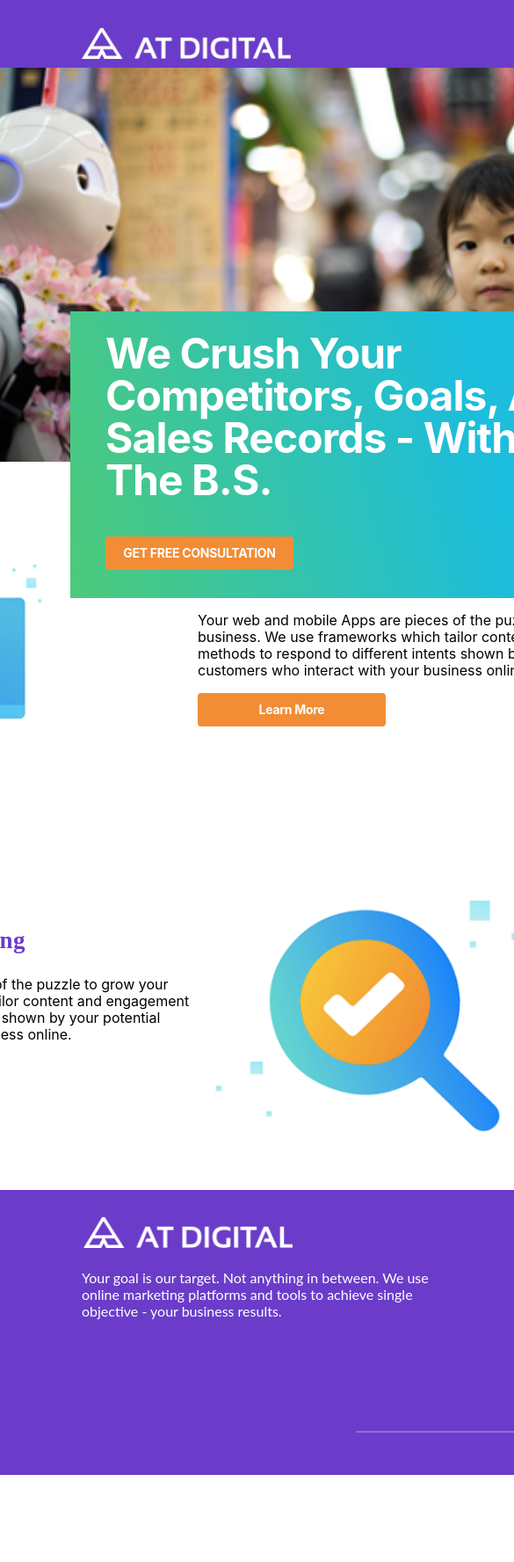
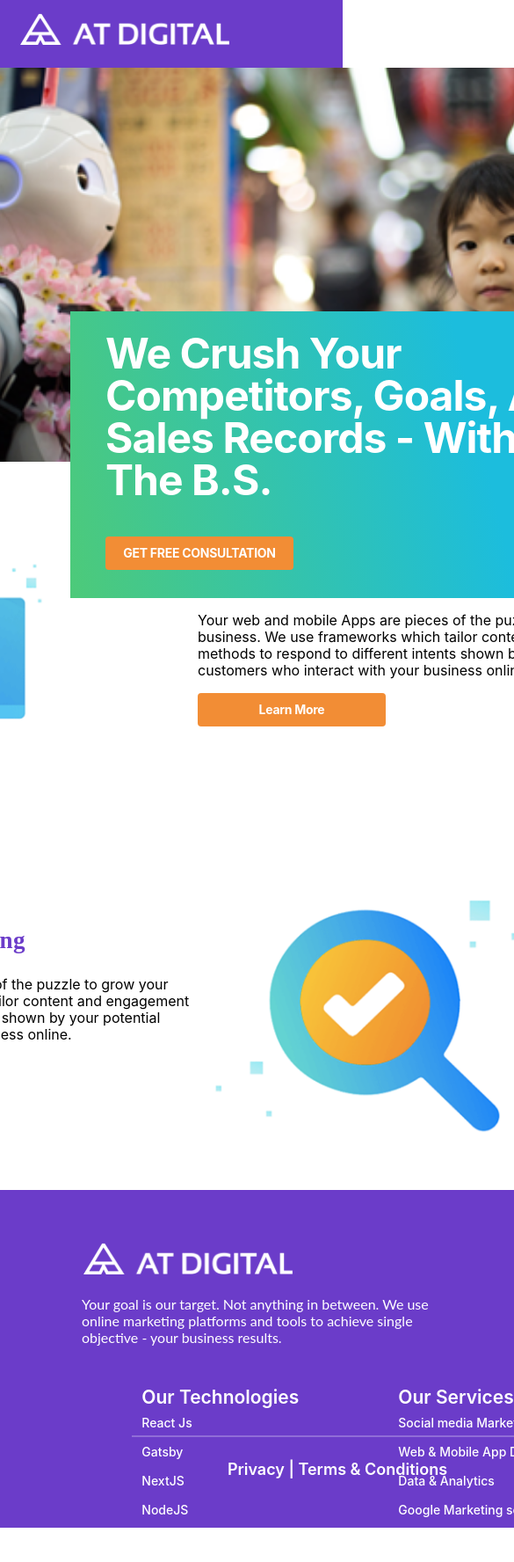
Before and after one commit to NimeshaKavindi/AT-Digital---Nimesha-Kavindi, a React (Create React App) app: page / in a window 390 px wide. Shown: the top 1776 px of the page at 88% size, 585 px wide, since content can reach past the window. Before the commit the page ends 1687 px from the top, so only its background shows below. Built offline with nearby package versions, Linux system fonts and the light colour scheme.

Commit message:
Responsive the footer without hr and privacy text

```diff
--- a/src/Components/Footer.js
+++ b/src/Components/Footer.js
@@ -8,7 +8,7 @@ function Footer() {
     <footer className="footer">
         <div className="container-fluid">
             <div className="row align-items-start">
-                <div className="col-6">
+                <div className="col-6" id="first">
 
                     <div className="logo">
                         <img src ={logo} className="logo"/>
@@ -22,7 +22,7 @@ function Footer() {
                     </div>
 
                 </div>
-                <div className="col-6">
+                <div className="col-6" id="second">
 
                     <div className="row technologies-service">
                         <div className="col-4">
@@ -49,12 +49,12 @@ function Footer() {
 
                 </div>
             </div>
-
-            <div className="footer-bottom">
-             <br/><hr className="footer-line" />
-            <div className="text"></div><p className="privacy-text">Privacy | Terms & Conditions</p>
-        </div>
-
+            <div className="col-12">
+                <div className="footer-bottom">
+                    <br/><hr className="footer-line" />
+                    <div className="text"></div><p className="privacy-text">Privacy | Terms & Conditions</p>
+                </div>
+            </div>
         </div>
   </footer>
   );
--- a/src/styles/footer.css
+++ b/src/styles/footer.css
@@ -108,3 +108,59 @@
     color: #FFFFFF;
     margin-bottom: 40px; /* Adjust margin-bottom as needed */
   }
+
+  @media screen and (max-width: 768px) {
+
+    .footer{
+      position: relative;
+      bottom: 0;
+      left: 0;
+      width: 768px;
+      height: auto;
+
+
+
+  }
+
+    .col-6 {
+      width: 100%;
+      margin-bottom: 20px;
+    }
+
+    .technologies-service {
+      flex-direction: column;
+      align-items: center;
+      width: 100%;
+      gap: 1px;
+      margin-left: 8px;
+    }
+
+    .col-12 {
+      width: 100%;
+    }
+    .footer-bottom {
+      display: flex;
+      flex-direction: column;
+      align-items: center;
+      justify-content: center;
+      padding-bottom: 20px;
+    }
+
+    .footer-line {
+      border: 1px solid #FFFFFF;
+      width: 80%;
+      margin: 16px auto;
+    }
+
+    .privacy-text {
+      font-family: Inter;
+      font-size: 18px;
+      font-weight: 600;
+      line-height: 22px;
+      letter-spacing: 0em;
+      text-align: center;
+      color: #FFFFFF;
+      margin-top: 10px;
+    }
+
+  }
--- a/src/styles/navBar.css
+++ b/src/styles/navBar.css
@@ -1,8 +1,8 @@
 
 .custom-navbar {
-    width: 1440px;
+    width: 100;
     height: 77px;
-    padding: 26px 80px;
+    padding: 26px 80px 26px 80px;
     display: flex;
     justify-content: space-between;
     align-items: center;
@@ -30,3 +30,35 @@
 .nav-item:last-child a {
   margin-right: 0;
 }
+
+/* Media Query for 768px */
+@media (max-width: 768px) {
+  .custom-navbar {
+    flex-direction: column; /* Stack items vertically */
+    align-items: center; /* Align items to the center */
+    background-color: #6B3CC9; /* Retain background color */
+    padding: 10px; /* Adjust padding for smaller screens */
+  }
+
+  .navbar-brand {
+    margin-bottom: 10px; /* Reduce space below logo */
+  }
+
+  .navbar-collapse {
+    text-align: center; /* Align nav items to the center */
+  }
+
+  .navbar-nav {
+    width: 100%;
+  }
+
+  .nav-item {
+    margin-bottom: 5px; /* Reduce space between nav items */
+  }
+
+  .nav-item a {
+    font-size: 14px; /* Adjust font size for smaller screens */
+    color: #FFFFFF; /* Set text color */
+    display: block; /* Ensure nav items appear in a block format */
+  }
+}
```
